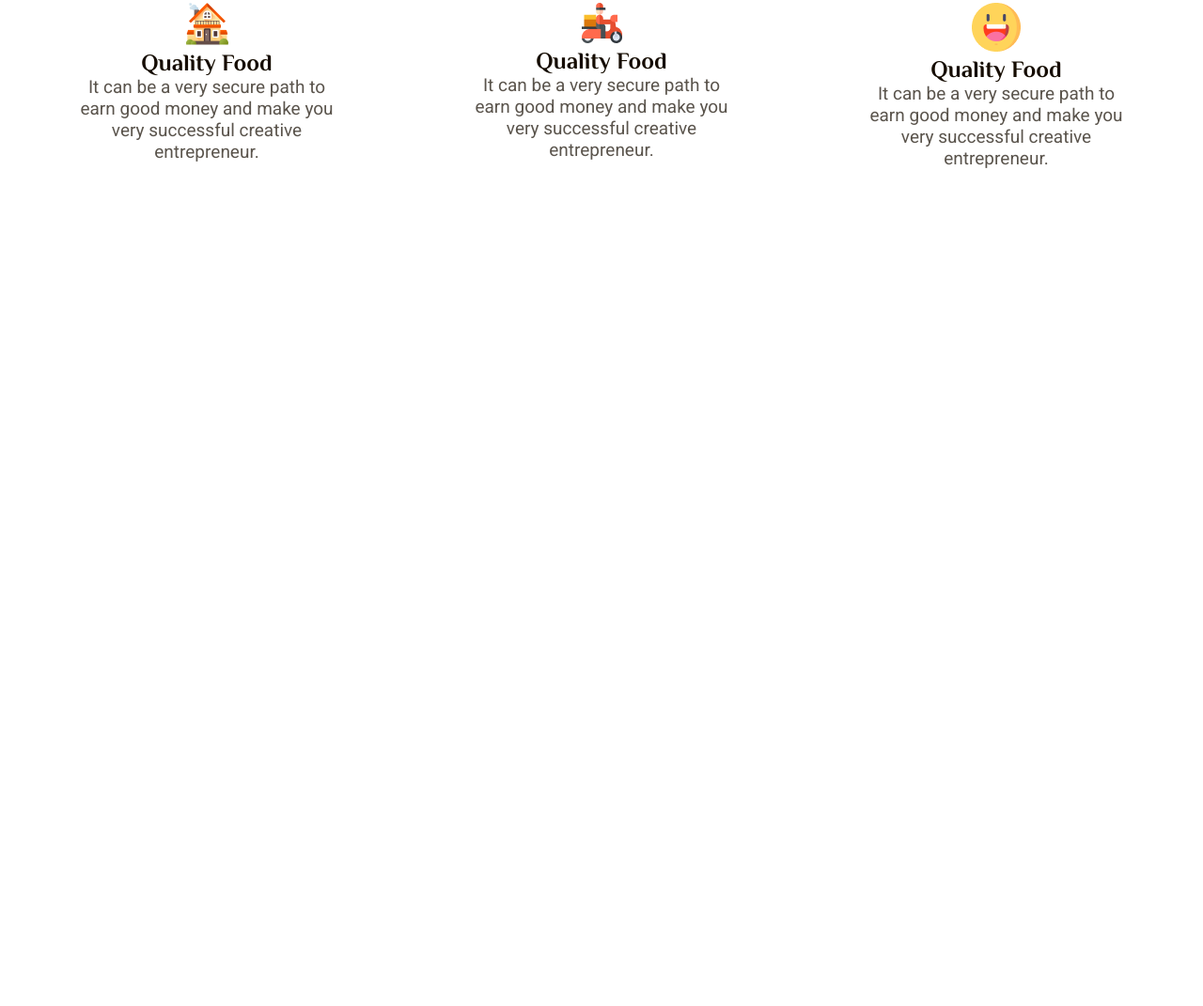
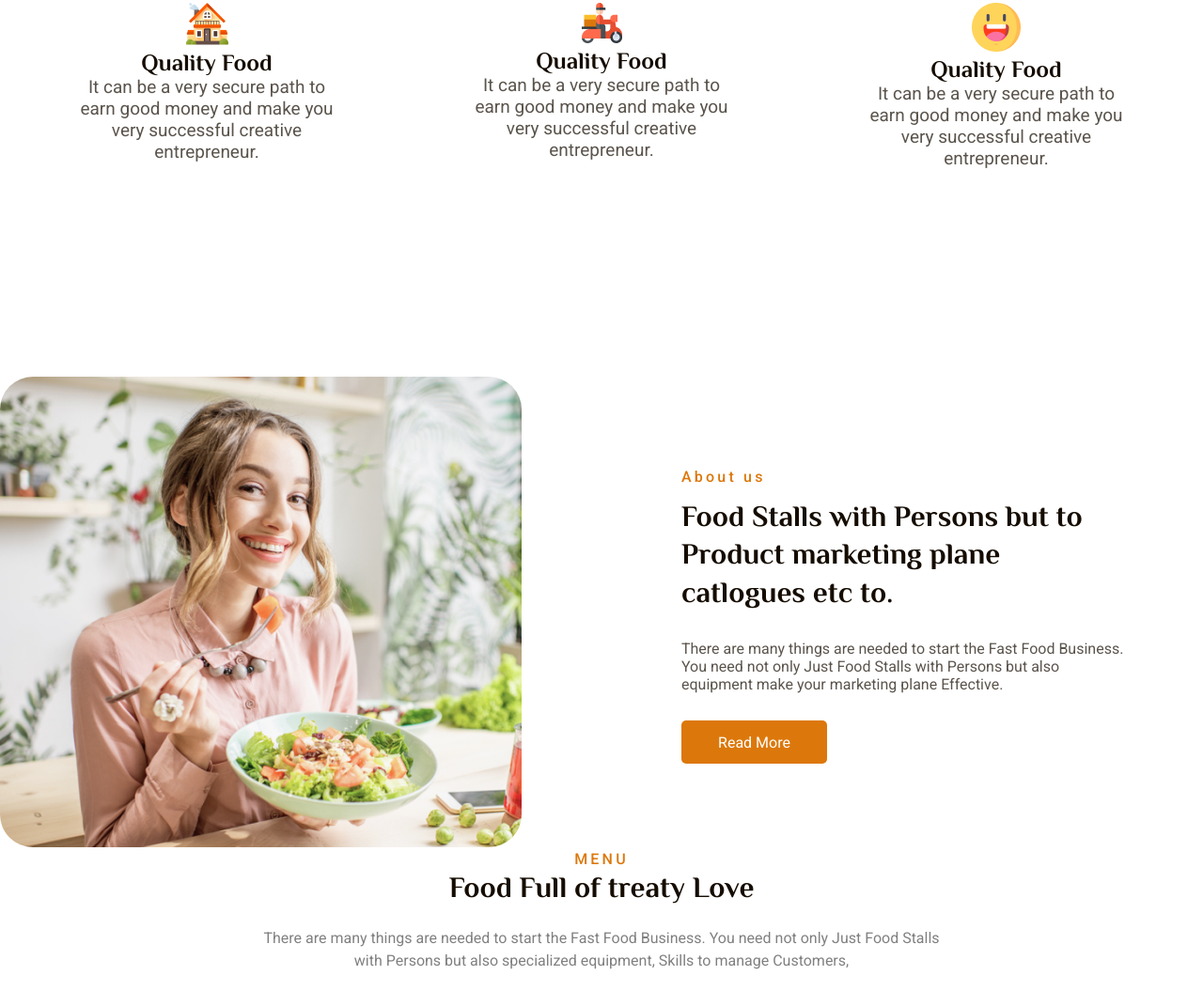
Before and after one commit to hasrakulov/Healthy_Food, a plain HTML site: page index.html in a window 1280 px wide. Shown: the part 891-1962 px from the top of the page at 94% size. Before the commit the page ends 1294 px from the top, so only its background shows below. Drawn offline with Linux system fonts and the light colour scheme.

Commit message:
first commit

```diff
--- a/index.css
+++ b/index.css
@@ -125,12 +125,12 @@ nav {
 
 .money {
     color: #150C01;
-    /* text-align: center; */
     font-family: Roboto;
     font-size: 19px;
     font-weight: 400;
     opacity: 0.7;
 }
+
 .passion {
     width: 1120px;
     height: 400px;
@@ -140,7 +140,97 @@ nav {
     margin: auto;
     margin-top: 70px;
 }
+
 .pas {
     width: 280px;
     height: 228px;
 }
+
+.main_food {
+    border-radius: 35px;
+
+}
+
+.main-left {
+    margin-left: -80px;
+}
+
+.main_start {
+    width: 1120px;
+    height: 500px;
+    display: flex;
+    margin: auto;
+    justify-content: space-between;
+    align-items: center;
+}
+
+.main-right {
+    width: 475px;
+    height: 315px;
+}
+
+.main-text {
+    color: #DC780B;
+    font-family: Roboto;
+    font-size: 16px;
+    font-weight: 500;
+    line-height: 24px;
+    letter-spacing: 0.2em;
+    text-align: left;
+    margin-bottom: 10px;
+}
+
+.food_text {
+    color: #150C01;
+    font-family: Philosopher;
+    font-size: 31.25px;
+    font-weight: 700;
+    line-height: 40.625px;
+    margin-bottom: 30px;
+}
+
+.main_text {
+    color: #150C01;
+    font-family: Roboto;
+    font-size: 16px;
+    font-weight: 400;
+    opacity: 0.7;
+    margin-bottom: 29px;
+}
+.footer_father{
+    width: 1120px;
+    height: 1120px;
+    text-align: center;
+    margin: auto;
+}
+
+.footer_text1 {
+    color: #DC780B;
+    text-align: center;
+    font-family: Roboto;
+    font-size: 16px;
+    font-weight: 500;
+    line-height: 24px;
+    letter-spacing: 3.2px;
+    text-transform: uppercase;
+}
+
+.footer_text2 {
+    color: #150C01;
+    text-align: center;
+    font-family: Philosopher;
+    font-size: 31.25px;
+    font-weight: 700;
+}
+
+.footer_text3 {
+    color: gray;
+    width: 740px;
+    height: 50px;
+    font-family: Roboto;
+    font-size: 16px;
+    font-weight: 400;
+    line-height: 24px;
+    margin: auto;
+    padding-top: 25px;
+}
--- a/index.html
+++ b/index.html
@@ -1,11 +1,13 @@
 <!DOCTYPE html>
 <html lang="en">
+
 <head>
     <meta charset="UTF-8">
     <meta name="viewport" content="width=device-width, initial-scale=1.0">
     <link rel="stylesheet" href="./index.css">
     <title>Healthy_Food</title>
 </head>
+
 <body>
 
     <header>
@@ -31,7 +33,8 @@
                 <h1 class="text_info">Making time a good time by making food the good food.</h1>
 
 
-                <p class="text">There are many things are needed to start the Fast Food Business. You need not only Just Food Stalls with Persons but also specialized equipment,</p>
+                <p class="text">There are many things are needed to start the Fast Food Business. You need not only Just
+                    Food Stalls with Persons but also specialized equipment,</p>
 
                 <button class="btn">Order Now</button>
                 <button class="btb">Food Details</button>
@@ -44,6 +47,7 @@
     </header>
     <img src="./images/" alt="">
     <!-- Section start -->
+    <div class="father">
         <div class="text.">
             <h2 class="text-info1">Features</h2>
             <h1 class="text-info2">Food with a New Passion</h1>
@@ -59,7 +63,8 @@
                 </div>
                 <div class="section-texts">
                     <h3 class="passion-text">Quality Food</h3>
-                <p class="money">It can be a very secure path to earn good money and make you very successful creative entrepreneur.</p>
+                    <p class="money">It can be a very secure path to earn good money and make you very successful
+                        creative entrepreneur.</p>
                 </div>
             </div>
             <div class="pas">
@@ -72,7 +77,8 @@
                 </div>
                 <div class="section-texts">
                     <h3 class="passion-text">Quality Food</h3>
-                <p class="money">It can be a very secure path to earn good money and make you very successful creative entrepreneur.</p>
+                    <p class="money">It can be a very secure path to earn good money and make you very successful
+                        creative entrepreneur.</p>
                 </div>
             </div>
             <div class="pas">
@@ -85,15 +91,43 @@
                 </div>
                 <div class="section-texts">
                     <h3 class="passion-text">Quality Food</h3>
-                <p class="money">It can be a very secure path to earn good money and make you very successful creative entrepreneur.</p>
+                    <p class="money">It can be a very secure path to earn good money and make you very successful
+                        creative entrepreneur.</p>
                 </div>
             </div>
         </div>
 
+    </div>
+    <!-- section finish -->
+    <!-- main start -->
+    <div class="main_start">
+        <div class="main-left">
+            <img src="./images/food2.png" alt="" class="main_food">
+        </div>
+        <div class="main-right">
+            <h2 class="main-text">About us</h2>
+            <h1 class="food_text">Food Stalls with Persons but to Product marketing plane
+                catlogues etc to. </h1>
+            <p class="main_text">There are many things are needed to start the Fast Food Business. You need not only
+                Just Food Stalls with Persons but also
+                equipment make your marketing plane Effective.
+            </p>
+            <button class="btn">Read More</button>
+        </div>
+    </div>
+    <!-- main end -->
+    <!-- footer start -->
+     <div class="footer_father">
+        <h2 class="footer_text1">Menu</h2>
+        <h1 class="footer_text2">Food Full of treaty Love</h1>
+        <h3 class="footer_text3">There are many things are needed to start the Fast Food Business. You need not only Just Food Stalls with Persons but also specialized equipment, Skills to manage Customers,</h3>
 
-    <!-- section finish -->
+     </div>
+    <!-- footer end -->
+
 
 
 
 </body>
+
 </html>
```
Also changed, not shown: images/fast_food1.png (added), images/fast_food2.png (added), images/fast_food3.png (added), images/fast_food4.png (added), images/fast_food5.png (added), images/fast_food6.png (added), images/food2.png (added). Lines whose indentation alone changed are shown as unchanged.
